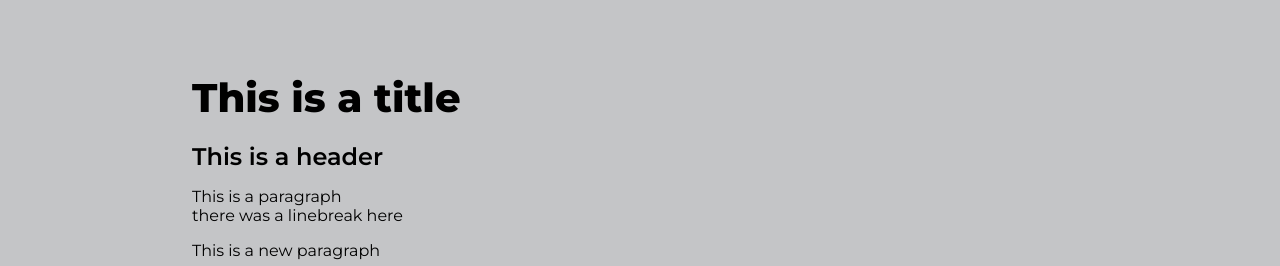
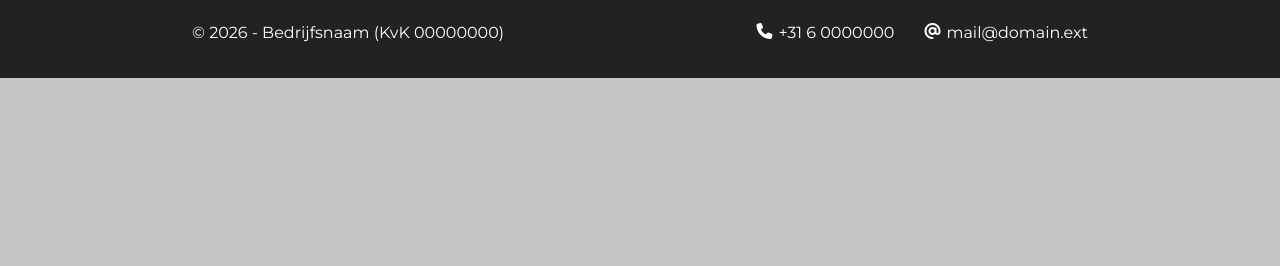
Before and after one commit to git-davidd/business-website, a plain HTML site: page index.html in a window 1280 px wide. Shown: the part 810-1076 px from the top of the page. After the commit the page ends 888 px from the top, so only its background shows below. Drawn offline with Linux system fonts and the light colour scheme.

Commit message:
Worked on the footer

```diff
--- a/index.html
+++ b/index.html
@@ -14,10 +14,15 @@
       href="https://fonts.googleapis.com/css2?family=Montserrat:ital,wght@0,100..900;1,100..900&display=swap"
       rel="stylesheet"
     />
+    <!-- Font Awesome icons -->
+    <script
+      src="https://kit.fontawesome.com/30518f7d15.js"
+      crossorigin="anonymous"
+    ></script>
   </head>
 
   <body class="bg">
-    <!-- Navbar -->
+    <!-- NAVBAR -->
     <div class="navbar">
       <a href="./index.html"
         ><img src="./assets/logo-square.png" class="nbl"
@@ -28,8 +33,8 @@
       <a class="nbb" title="Coming soon">Gallerij</a>
     </div>
 
-    <!-- Homepage -->
-    <div class="car">
+    <!-- CAROUSEL -->
+    <div class="car" id="top">
       <div class="slide active">
         <img src="./assets/carousel/photo-1.jpg" />
       </div>
@@ -49,11 +54,26 @@
         <img src="./assets/logo-horizontal-text.png" />
       </div>
       <div class="tc">
-        <h1 class="tt">some catchy phrase here</h1>
+        <h1 class="tt">some catchy <span class="sc">phrase here</span></h1>
       </div>
     </div>
 
-    <!-- Scrolling script -->
+    <!-- FOOTER -->
+    <div class="ft">
+      <div class="left">© 2026 - Bedrijfsnaam (KvK 00000000)</div>
+      <div class="right">
+        <a href="tel:+31600000000">
+          <i class="fa-solid fa-phone"></i>
+          <p>+31 6 0000000</p>
+        </a>
+        <a href="mailto:mail@domain.ext">
+          <i class="fa-solid fa-at"></i>
+          <p>mail@domain.ext</p>
+        </a>
+        </div>
+    </div>
+
+    <!-- SCRIPTS -->
     <script>
       const carousel = document.querySelector(".car");
       const slides = Array.from(carousel.querySelectorAll(".slide"));
@@ -72,14 +92,5 @@
         next.classList.add("active");
       }, 7500);
     </script>
-
-    <!-- Homepage content container -->
-    <div class="hp-cc">
-      <!-- Page content -->
-      <h1>This is a title</h1>
-      <h2>This is a header</h2>
-      <p>This is a paragraph<br />there was a linebreak here</p>
-      <p>This is a new paragraph</p>
-    </div>
   </body>
 </html>
--- a/styles.css
+++ b/styles.css
@@ -2,15 +2,14 @@
 :root {
   --primary-colour: #375267;
   --secundairy-colour: #c4c5c7;
-  --tertairy-colour: #fff;
+  --light-colour: #fff;
+  --dark-colour: #222;
 
   --navbar-height: 6vh;
   --navbar-margin: calc(0.5 * var(--navbar-height));
 
   --main-font: "Montserrat";
 }
-
-
 
 /* GENERIC */
 * {
@@ -61,8 +60,6 @@ p {
   margin-bottom: 6px;
 }
 
-
-
 /* NAVBAR */
 .navbar {
   width: 100%;
@@ -109,8 +106,6 @@ p {
 
   float: left;
 }
-
-
 
 /* CAROUSEL WITH TITLE */
 .car {
@@ -159,6 +154,9 @@ p {
 
   margin-top: 10px;
 }
+.car .tc .tt .sc {
+  color: var(--secundairy-colour);
+}
 
 .car .logo {
   position: absolute;
@@ -166,3 +164,36 @@ p {
   left: 15vw;
   filter: drop-shadow(0.5px, 0.5px, 4px, #000);
 }
+
+
+
+/* FOOTER */
+.ft {
+  padding-top: 25px;
+  padding-left: 15vw;
+  padding-right: 15vw;
+  padding-bottom: 25px;
+  height: fit-content;
+  min-height: 10vh;
+  background-color: var(--dark-colour);
+
+  color: var(--light-colour);
+}
+.ft p {
+  margin: 0px;
+  margin-left: 6px;
+}
+.ft .left {
+  float: left;
+}
+.ft .right {
+  float: right;
+  display: flex;
+}
+.ft .right a {
+  display: flex;
+  cursor: pointer;
+  margin-left: 30px;
+  text-decoration: none;
+  color: currentColor;
+}
```
Also changed, not shown: README.md.
